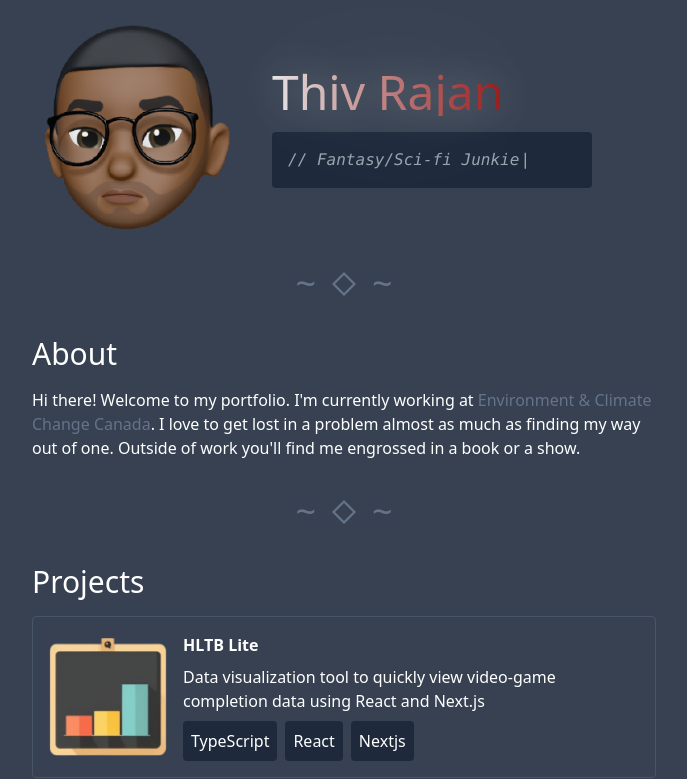
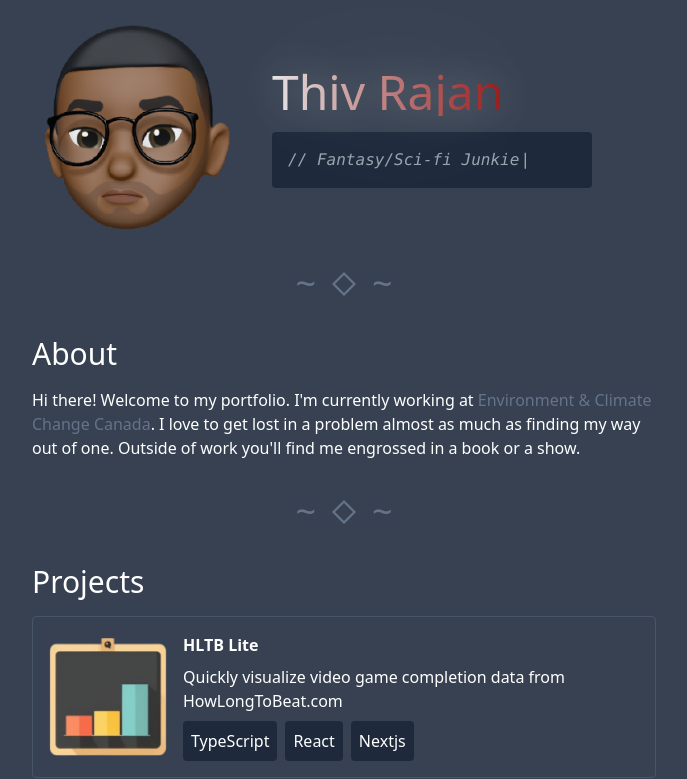
Before and after one commit to ThivRajan/thiv.dev, an Astro site: page / in a window 1280 px wide. Shown: the top 779 px of the page, without its empty margins (296-983 px from the left). Built offline with nearby package versions, Linux system fonts and the light colour scheme; Astro itself is replaced by a stand-in of ours.

Commit message:
Update and rename project config

```diff
--- a/src/components/Projects/Projects.tsx
+++ b/src/components/Projects/Projects.tsx
@@ -1,11 +1,11 @@
 import ProjectCard from './ProjectCard'
-import { PROJECTS_CONFIG } from './projects.config'
+import { PROJECT_CONFIG } from './project.config'
 
 export default function Projects() {
 	return (
 		<div className="text-white flex flex-col gap-4">
 			<h1 className="font-medium text-white text-3xl">Projects</h1>
-			{PROJECTS_CONFIG.map((project) => (
+			{PROJECT_CONFIG.map((project) => (
 				<ProjectCard key={project.title} {...project} />
 			))}
 		</div>
--- a/src/components/Projects/projects.config.ts
+++ b/src/components/Projects/project.config.ts
@@ -1,12 +1,12 @@
 import hltbIcon from '../../assets/hltb-lite-icon.png'
 import museIcon from '../../assets/muse-icon.png'
 
-export const PROJECTS_CONFIG = [
+export const PROJECT_CONFIG = [
 	{
 		tags: ['TypeScript', 'React', 'Nextjs'],
 		title: 'HLTB Lite',
 		description:
-			'Data visualization tool to quickly view video-game completion data using React and Next.js',
+			'Quickly visualize video game completion data from HowLongToBeat.com',
 		img: hltbIcon.src,
 		link: 'https://hltb-lite.vercel.app/',
 		colors: {
@@ -18,13 +18,13 @@ export const PROJECTS_CONFIG = [
 	{
 		tags: ['TypeScript', 'React', 'Node.js'],
 		title: 'Muse',
-		description: 'Generate AI cover letters in one click.',
+		description: 'Generate AI cover letters in one click',
 		img: museIcon.src,
 		link: 'https://chromewebstore.google.com/detail/muse-ai-cover-letters-in/bodebbnhcdimdjiakhoijjfoabdjlfop',
 		colors: {
 			bg: 'hover:bg-gray-100',
 			text: 'group-hover:text-gray-800',
-			tags: 'group-hover:bg-gray-800',
+			tags: 'group-hover:bg-red-800',
 		},
 	},
 ]
```
